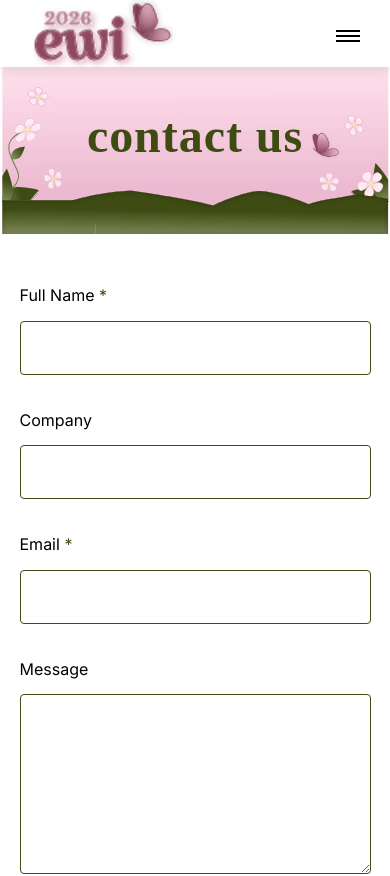
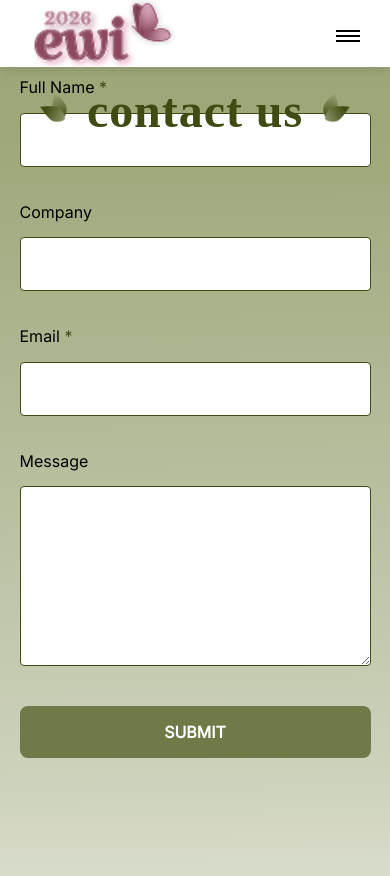
Before and after one commit to swe-ucla/ewi-website, a React (Create React App) app: page /contact-us in a window 390 px wide. Shown: the top 876 px of the page. Built offline with nearby package versions, Linux system fonts and the light colour scheme; a web font is replaced by a local one.

Commit message:
changed background to green

```diff
--- a/src/components/contact/Contact.jsx
+++ b/src/components/contact/Contact.jsx
@@ -3,9 +3,9 @@ import './contact.css'
 import { useRef } from 'react';
 import emailjs from 'emailjs-com'
 import GeneralQA from '../generalQA/GeneralQA';
-import flower from "../../assets/flower.svg";
-import hero_background from "../../assets/hero_background.svg";
 import butterfly from "../../assets/butterfly.png";
+import leafLeft from "../../assets/leafLeft.png";
+import leafRight from "../../assets/leafRight.png";
 
 export const Contact = () => {
   const form = useRef();
@@ -20,22 +20,12 @@ export const Contact = () => {
     <section className="contact-section">
       {/* Header Section with Decorative Elements */}
       <div className="contact-header">
-        <div className="contact-header-background">
-          {/* Hero background image */}
-          <div className="contact-header-bg-image"></div>
-
-          {/* Decorative flowers */}
-          <img src={flower} alt="flower" className="contact-flower contact-flower-1" />
-          <img src={flower} alt="flower" className="contact-flower contact-flower-2" />
-          <img src={flower} alt="flower" className="contact-flower contact-flower-3" />
-          <img src={flower} alt="flower" className="contact-flower contact-flower-4" />
-        </div>
-
         {/* Contact Us Text with Butterfly */}
         <div className="contact-header-text-container">
           <h1 className="contact-header-text">
-            contact us
-            <img src={butterfly} alt="butterfly" className="contact-butterfly-text" />
+            <img src={leafLeft} alt="leaf left" className="contact-leaf-left" />
+            <span className="contact-header-text-span">contact us</span>
+            <img src={leafRight} alt="leaf right" className="contact-leaf-right" />
           </h1>
         </div>
       </div>
--- a/src/components/contact/contact.css
+++ b/src/components/contact/contact.css
@@ -1,7 +1,8 @@
 .contact-section {
   margin-top: 0;
   width: 100%;
-  background: white;
+  background: linear-gradient(179.17deg, #9DA77A 5.11%, #CED3BD 61.23%, #FFFFFF 97.17%);
+  min-height: 100vh;
 }
 
 /* ================== HEADER SECTION ==================== */
@@ -24,19 +25,6 @@
   z-index: 1;
 }
 
-.contact-header-bg-image {
-  position: absolute;
-  top: 0;
-  left: 0;
-  width: 100%;
-  height: 100%;
-  background-image: url("../../assets/hero_background.svg");
-  background-size: contain;
-  background-position: center;
-  background-repeat: no-repeat;
-  z-index: 1;
-}
-
 .contact-header-text-container {
   position: relative;
   z-index: 10;
@@ -45,7 +33,7 @@
   justify-content: center;
   width: 100%;
   padding-top: 0;
-  margin-top: -50px;
+  margin-top: -120px;
 }
 
 .contact-header-text {
@@ -58,7 +46,22 @@
   text-align: center;
   letter-spacing: 0.02em;
   position: relative;
+  display: flex;
+  align-items: center;
+  justify-content: center;
+  gap: 1.5rem;
+}
+
+.contact-header-text-span {
   display: inline-block;
+}
+
+.contact-leaf-left,
+.contact-leaf-right {
+  width: auto;
+  height: 6rem;
+  object-fit: contain;
+  display: block;
 }
 
 .contact-butterfly-text {
@@ -110,8 +113,9 @@
 /* ================== FORM SECTION ==================== */
 .contact-form-section {
   width: 100%;
-  background: white;
-  padding: 5rem 0 6rem;
+  background: transparent;
+  padding: 0 0 6rem;
+  margin-top: -15rem;
   display: flex;
   justify-content: center;
 }
@@ -194,11 +198,17 @@
 @media screen and (max-width: 1024px) {
   .contact-header-text-container {
     padding-top: 0;
-    margin-top: -40px;
+    margin-top: -100px;
   }
 
   .contact-header-text {
     font-size: 4rem;
+    gap: 1.2rem;
+  }
+
+  .contact-leaf-left,
+  .contact-leaf-right {
+    height: 2rem;
   }
 
   .contact-butterfly-text {
@@ -212,7 +222,8 @@
   }
 
   .contact-form-section {
-    padding: 4rem 0 5rem;
+    padding: 0 0 5rem;
+    margin-top: -12rem;
   }
 
   .contact-flower {
@@ -224,11 +235,17 @@
 @media screen and (max-width: 600px) {
   .contact-header-text-container {
     padding-top: 0;
-    margin-top: -30px;
+    margin-top: -80px;
   }
 
   .contact-header-text {
     font-size: 3rem;
+    gap: 1rem;
+  }
+
+  .contact-leaf-left,
+  .contact-leaf-right {
+    height: 2.5rem;
   }
 
   .contact-butterfly-text {
@@ -242,7 +259,8 @@
   }
 
   .contact-form-section {
-    padding: 3rem 0 4rem;
+    padding: 0 0 4rem;
+    margin-top: -10rem;
   }
 
   .contact-form {
```
Also changed, not shown: src/assets/leafLeft.png (added), src/assets/leafRight.png (added).
